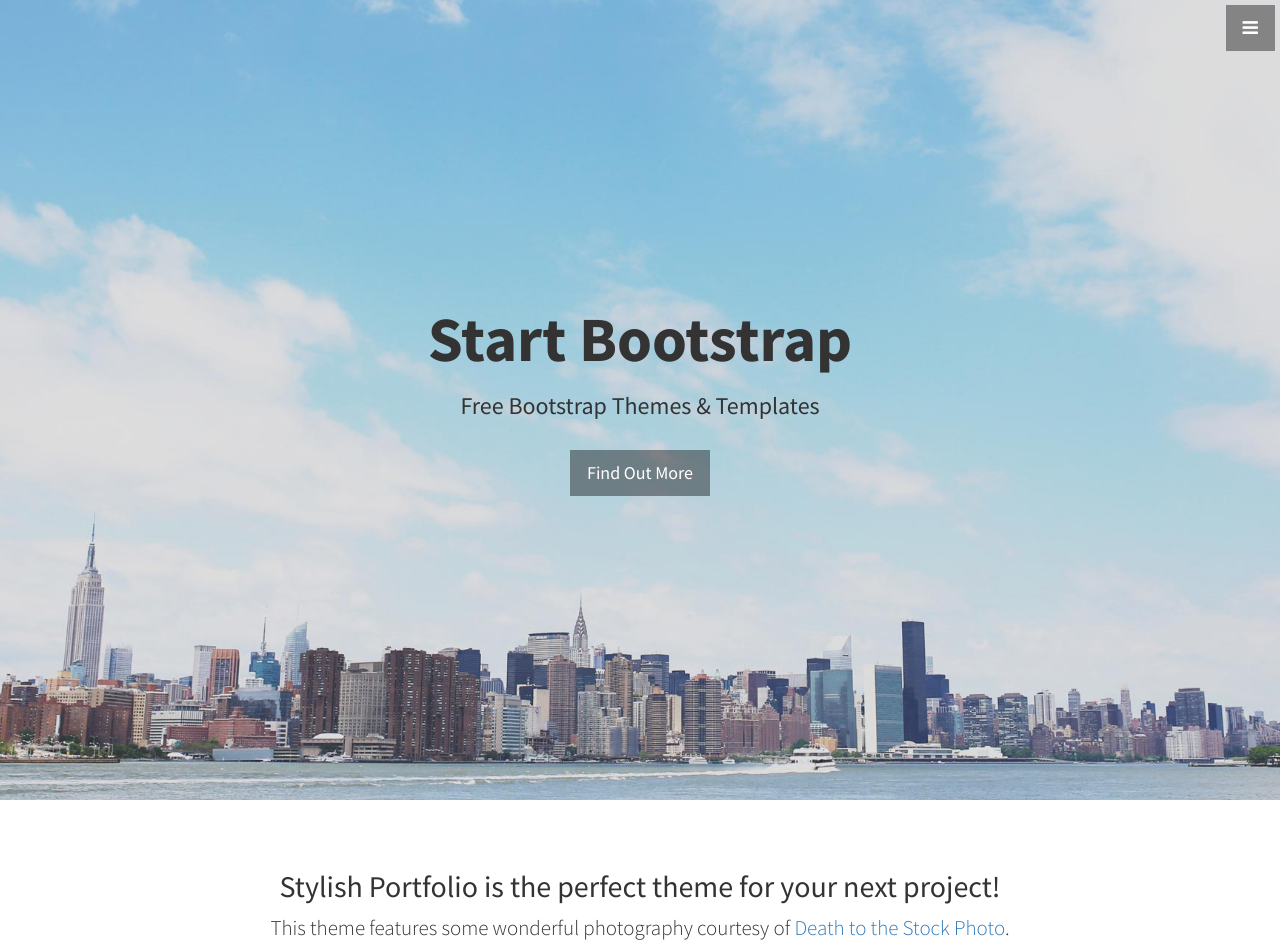
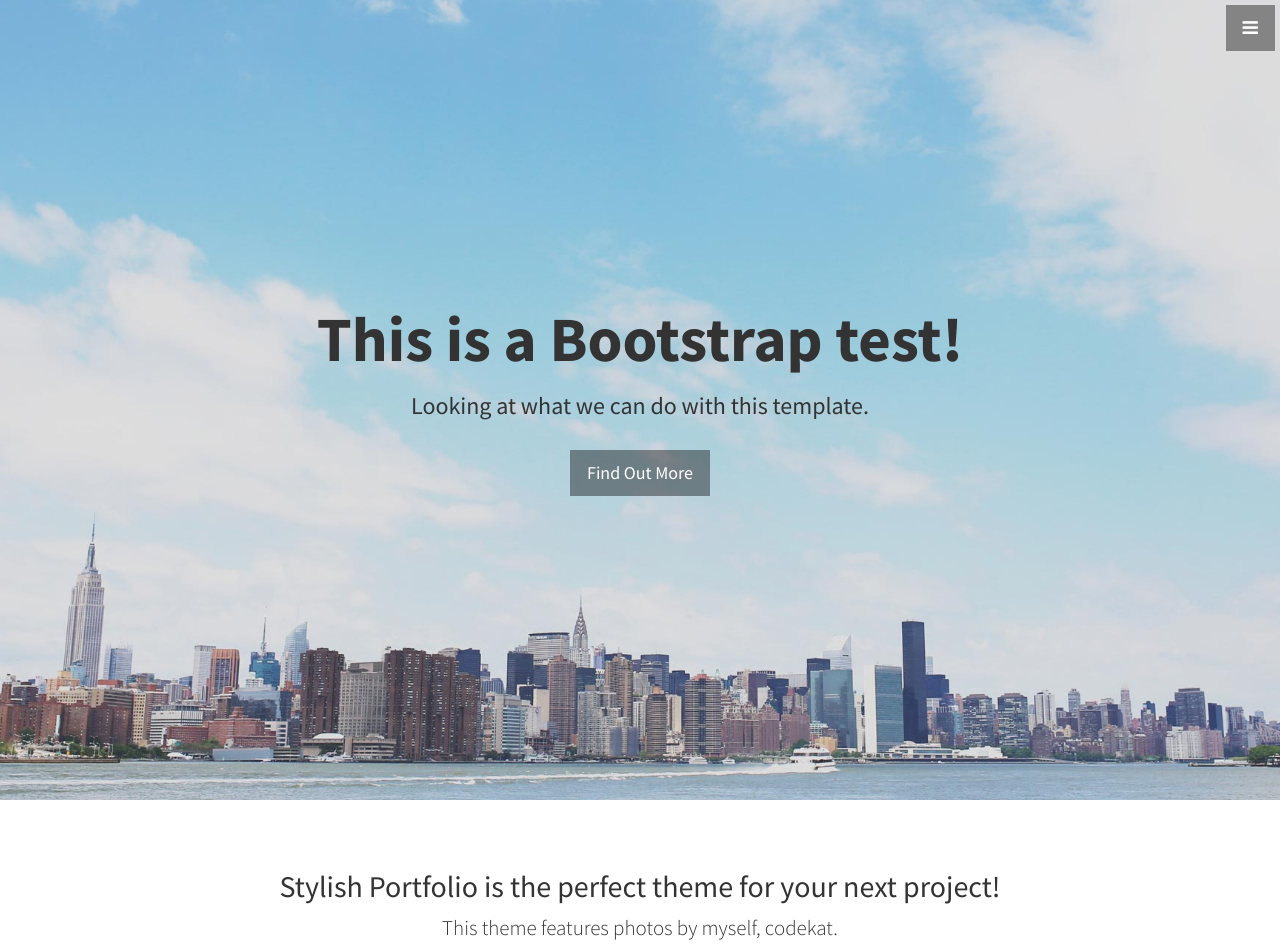
Before and after one commit to keyboardkat/bootstrap-tests, a plain HTML site: page index.html in a window 1280 px wide. Shown: the top 952 px of the page. Drawn offline with Linux system fonts and the light colour scheme.

Commit message:
Customized some text elements

```diff
--- a/index.html
+++ b/index.html
@@ -38,7 +38,7 @@
         <ul class="sidebar-nav">
             <a id="menu-close" href="#" class="btn btn-light btn-lg pull-right toggle"><i class="fa fa-times"></i></a>
             <li class="sidebar-brand">
-                <a href="#top">Start Bootstrap</a>
+                <a href="#top">Test Bootstrap theme, Vancouver edition</a>
             </li>
             <li>
                 <a href="#top">Home</a>
@@ -47,7 +47,7 @@
                 <a href="#about">About</a>
             </li>
             <li>
-                <a href="#services">Services</a>
+                <a href="#services">Our History</a>
             </li>
             <li>
                 <a href="#portfolio">Portfolio</a>
@@ -61,8 +61,8 @@
     <!-- Header -->
     <header id="top" class="header">
         <div class="text-vertical-center">
-            <h1>Start Bootstrap</h1>
-            <h3>Free Bootstrap Themes &amp; Templates</h3>
+            <h1>This is a Bootstrap test!</h1>
+            <h3>Looking at what we can do with this template.</h3>
             <br>
             <a href="#about" class="btn btn-dark btn-lg">Find Out More</a>
         </div>
@@ -74,7 +74,7 @@
             <div class="row">
                 <div class="col-lg-12 text-center">
                     <h2>Stylish Portfolio is the perfect theme for your next project!</h2>
-                    <p class="lead">This theme features some wonderful photography courtesy of <a target="_blank" href="http://join.deathtothestockphoto.com/">Death to the Stock Photo</a>.</p>
+                    <p class="lead">This theme features photos by myself, codekat.</p>
                 </div>
             </div>
             <!-- /.row -->
```
